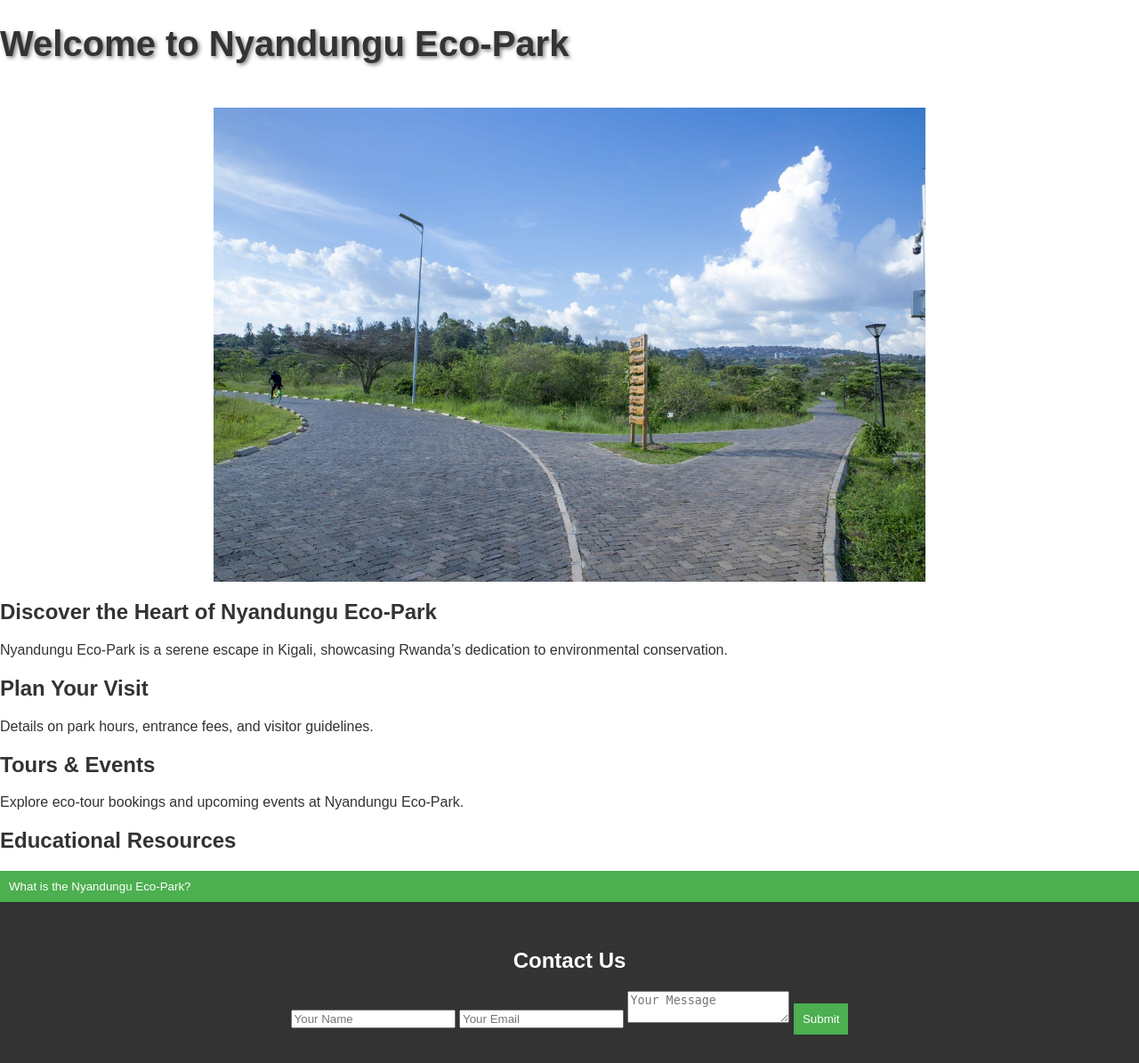
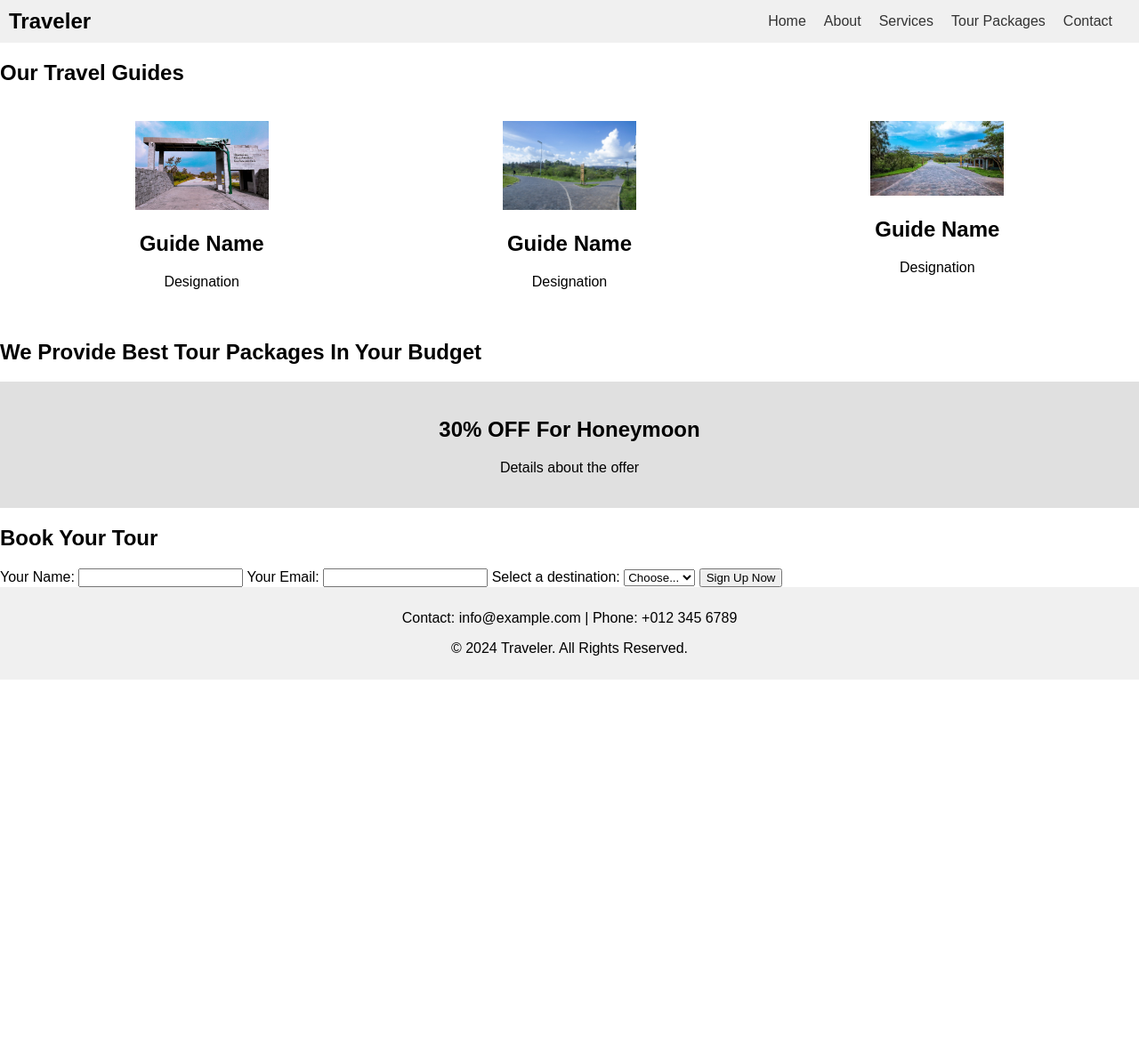
Before and after one commit to denismitali17/Nyandungu-Visits, a web app: file frontend/index.html in a window 1280 px wide. Shown: the whole page at 89% size. After the commit the page ends 764 px from the top, so only its background shows below. Run offline with its HTML, style and script files only (its server is not run), Linux system fonts and the light colour scheme.

Commit message:
Nyandungu Visits

```diff
--- a/frontend/index.html
+++ b/frontend/index.html
@@ -3,81 +3,78 @@
   <head>
     <meta charset="UTF-8" />
     <meta name="viewport" content="width=device-width, initial-scale=1.0" />
-    <title>Nyandungu Visits</title>
-    <link rel="stylesheet" href="assets/css/style.css" />
+    <link rel="stylesheet" href="styles/style.css" />
+    <title>Travel Website</title>
   </head>
   <body>
-    <header id="welcome">
-      <h1>Welcome to Nyandungu Eco-Park</h1>
+    <header>
+      <div class="logo">Traveler</div>
       <nav>
-        <a href="#about">About</a>
-        <a href="#visit">Visit Us</a>
-        <a href="#tours">Tours & Events</a>
-        <a href="#resources">Resources</a>
-        <a href="#contact">Contact Us</a>
+        <ul>
+          <li><a href="#home">Home</a></li>
+          <li><a href="#about">About</a></li>
+          <li><a href="#services">Services</a></li>
+          <li><a href="#packages">Tour Packages</a></li>
+          <li><a href="#contact">Contact</a></li>
+        </ul>
       </nav>
     </header>
 
-    <section id="slideshow">
-      <img
-        src="assets/images/park_view_1.jpg"
-        class="active"
-        alt="Nyandungu Park View"
-      />
-      <img
-        src="assets/images/park_view_2.jpg"
-        alt="Scenic View in Nyandungu Park"
-      />
-      <img
-        src="assets/images/park_view_3.jpg"
-        alt="Beautiful Lake in Nyandungu Park"
-      />
-    </section>
-
     <section id="about">
-      <h2>Discover the Heart of Nyandungu Eco-Park</h2>
-      <p>
-        Nyandungu Eco-Park is a serene escape in Kigali, showcasing Rwanda’s
-        dedication to environmental conservation.
-      </p>
-    </section>
-
-    <section id="visit">
-      <h2>Plan Your Visit</h2>
-      <p>Details on park hours, entrance fees, and visitor guidelines.</p>
-    </section>
-
-    <section id="tours">
-      <h2>Tours & Events</h2>
-      <p>
-        Explore eco-tour bookings and upcoming events at Nyandungu Eco-Park.
-      </p>
-    </section>
-
-    <section id="resources">
-      <h2>Educational Resources</h2>
-      <div class="collapsible-section">
-        <button class="collapsible">What is the Nyandungu Eco-Park?</button>
-        <div class="content">
-          <p>
-            Nyandungu Eco-Park is Rwanda's first restored wetland park,
-            fostering local biodiversity.
-          </p>
+      <h1>Our Travel Guides</h1>
+      <div class="guides">
+        <div class="guide">
+          <img src="images/nyandungu-entrance.jpg" alt="Guide Name" />
+          <h2>Guide Name</h2>
+          <p>Designation</p>
+        </div>
+        <div class="guide">
+          <img src="images/park_view_1.jpg" alt="Guide Name" />
+          <h2>Guide Name</h2>
+          <p>Designation</p>
+        </div>
+        <div class="guide">
+          <img src="images/park_view_2.jpg" alt="Guide Name" />
+          <h2>Guide Name</h2>
+          <p>Designation</p>
         </div>
       </div>
     </section>
 
-    <footer id="contact">
-      <h2>Contact Us</h2>
-      <form id="contactForm">
-        <input type="text" id="name" placeholder="Your Name" required />
-        <input type="email" id="email" placeholder="Your Email" required />
-        <textarea id="message" placeholder="Your Message" required></textarea>
-        <button type="submit">Submit</button>
+    <section id="services">
+      <h1>We Provide Best Tour Packages In Your Budget</h1>
+      <div class="offer">
+        <h2>30% OFF For Honeymoon</h2>
+        <p>Details about the offer</p>
+      </div>
+    </section>
+
+    <section id="booking">
+      <h2>Book Your Tour</h2>
+      <form id="bookingForm">
+        <label for="name">Your Name:</label>
+        <input type="text" id="name" required />
+
+        <label for="email">Your Email:</label>
+        <input type="email" id="email" required />
+
+        <label for="destination">Select a destination:</label>
+        <select id="destination" required>
+          <option value="">Choose...</option>
+          <option value="Beach">Beach</option>
+          <option value="Mountain">Mountain</option>
+          <option value="City">City</option>
+        </select>
+
+        <button type="submit">Sign Up Now</button>
       </form>
-      <div id="formMessage"></div>
+    </section>
+
+    <footer>
+      <p>Contact: info@example.com | Phone: +012 345 6789</p>
+      <p>&copy; 2024 Traveler. All Rights Reserved.</p>
     </footer>
 
-    <script src="assets/js/script.js"></script>
+    <script src="scripts/script.js"></script>
   </body>
 </html>
--- a/frontend/scripts/script.js
+++ b/frontend/scripts/script.js
@@ -1,52 +1,24 @@
-// Smooth Scrolling for Anchor Links
-document.querySelectorAll('nav a').forEach(anchor => {
-    anchor.addEventListener('click', function(e) {
-        e.preventDefault();
-        document.querySelector(this.getAttribute('href')).scrollIntoView({
-            behavior: 'smooth'
-        });
-    });
-});
+// Function to handle form submission
+function handleFormSubmit(event) {
+    event.preventDefault(); // Prevent the default form submission
 
-// Slideshow Functionality
-let slideIndex = 0;
-const slides = document.querySelectorAll('#slideshow img');
+    // Get form values
+    const name = document.getElementById('name').value;
+    const email = document.getElementById('email').value;
+    const destination = document.getElementById('destination').value;
 
-function showSlides() {
-    slides.forEach((slide, index) => {
-        slide.classList.remove('active');
-        if (index === slideIndex) {
-            slide.classList.add('active');
-        }
-    });
-    slideIndex = (slideIndex + 1) % slides.length;
+    // Simple client-side validation
+    if (name && email && destination) {
+        alert(`Thank you, ${name}! Your request for ${destination} has been submitted.`);
+    } else {
+        alert('Please fill in all fields.');
+    }
 }
 
-setInterval(showSlides, 3000); // Change image every 3 seconds
-
-// Collapsible Section Functionality
-document.querySelectorAll('.collapsible').forEach(button => {
-    button.addEventListener('click', function() {
-        this.classList.toggle('active');
-        const content = this.nextElementSibling;
-        content.style.display = content.style.display === 'block' ? 'none' : 'block';
-    });
-});
-
-// Form Validation
-document.getElementById('contactForm').addEventListener('submit', function(e) {
-    e.preventDefault();
-
-    const name = document.getElementById('name').value.trim();
-    const email = document.getElementById('email').value.trim();
-    const message = document.getElementById('message').value.trim();
-    const formMessage = document.getElementById('formMessage');
-
-    if (name && email && message) {
-        formMessage.textContent = "Thank you for your message!";
-        formMessage.style.color = "green";
-    } else {
-        formMessage.textContent = "Please fill out all fields.";
-        formMessage.style.color = "red";
+// Add event listener to the form
+document.addEventListener('DOMContentLoaded', function() {
+    const form = document.getElementById('bookingForm');
+    if (form) {
+        form.addEventListener('submit', handleFormSubmit);
     }
 });
--- a/frontend/styles/style.css
+++ b/frontend/styles/style.css
@@ -2,83 +2,60 @@ body {
     font-family: Arial, sans-serif;
     margin: 0;
     padding: 0;
+}
+
+header {
+    background-color: #f0f0f0;
+    padding: 10px;
+    display: flex;
+    justify-content: space-between;
+    align-items: center;
+}
+
+header .logo {
+    font-size: 24px;
+    font-weight: bold;
+}
+
+nav ul {
+    list-style-type: none;
+    display: flex;
+    margin: 0;
+    padding: 0;
+}
+
+nav ul li {
+    margin-right: 20px;
+}
+
+nav ul li a {
+    text-decoration: none;
     color: #333;
 }
 
-#header {
-    background-color: #4CAF50;
-    color: white;
-    text-align: center;
-    padding: 1rem;
+.guides {
+    display: flex;
+    justify-content: space-around;
+    padding: 20px;
 }
 
-#header {
-    background-image: url('assets/images/nyandungu_entrance.jpg');  /* The entrance image */
-    background-size: cover;
-    background-position: center;
-    color: white;
-    padding: 10rem 1rem; /* Adjust padding to fit your image size */
+.guide {
     text-align: center;
-    font-size: 3rem;
 }
 
-header h1 {
-    font-size: 2.5rem;
-    text-shadow: 2px 2px 4px rgba(0, 0, 0, 0.5);
-}
-
-header nav a {
-    color: white;
-    margin: 0 1rem;
-    text-decoration: none;
-    font-size: 1.2rem;
-}
-
-#slideshow {
-    position: relative;
-    width: 100%;
-    max-width: 800px;
-    margin: auto;
-}
-
-#slideshow img {
-    display: none;
-    width: 100%;
+.guide img {
+    width: 150px;
     height: auto;
 }
 
-#slideshow img.active {
-    display: block;
-}
-
-.collapsible {
-    background-color: #4CAF50;
-    color: white;
-    cursor: pointer;
-    padding: 10px;
-    width: 100%;
-    border: none;
-    text-align: left;
-}
-
-.content {
-    display: none;
-    overflow: hidden;
-    padding: 10px;
-    background-color: #f9f9f9;
-}
-
-#contact {
-    background-color: #333;
-    color: white;
-    padding: 2rem;
+.offer {
+    background-color: #e0e0e0;
+    padding: 20px;
     text-align: center;
 }
 
-button {
+footer {
+    background-color: #f0f0f0;
     padding: 10px;
-    background-color: #4CAF50;
-    color: white;
-    border: none;
-    cursor: pointer;
+    text-align: center;
 }
```
